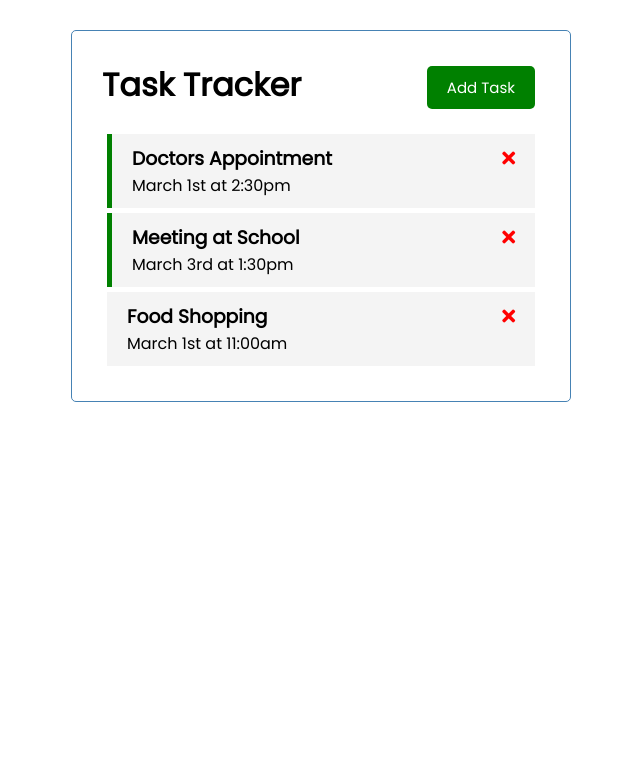
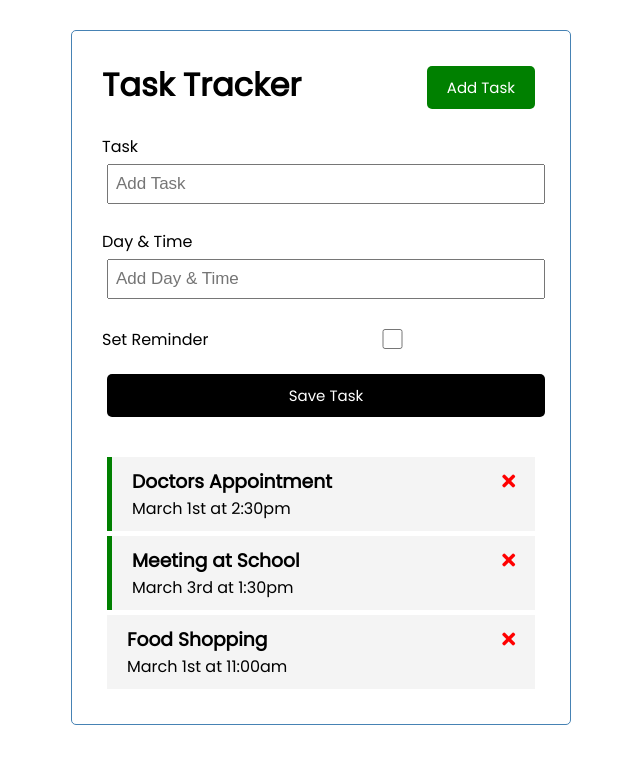
Before and after one commit to Huseinaz/vue-crash, a Vue app: page / in a window 1280 px wide. Shown: the top 764 px of the page, without its empty margins (319-959 px from the left). Built offline with nearby package versions, Linux system fonts and the light colour scheme.

Commit message:
Add task & v-model

```diff
--- a/src/App.vue
+++ b/src/App.vue
@@ -1,6 +1,7 @@
 <template>
   <div class="container">
     <Header title="Task Tracker" />
+    <AddTask @add-task="addTask" />
     <Tasks
     @toggle-reminder="toggleReminder"
     @delete-task="deleteTask" :tasks="tasks" />
@@ -10,12 +11,14 @@
 <script>
 import Header from './components/Header.vue';
 import Tasks from './components/Tasks.vue';
+import AddTask from './components/AddTask.vue'
 
 export default {
   name: 'App',
   components: {
     Header,
-    Tasks
+    Tasks,
+    AddTask
   },
   data() {
     return {
@@ -44,6 +47,9 @@
     ]
   },
   methods: {
+    addTask(task) {
+      this.tasks = [...this.tasks, task]
+    },
     deleteTask(id) {
       if(confirm('Are you sure?')) {
         this.tasks = this.tasks.filter((task) => task.id !== id)
--- /dev/null
+++ b/src/components/AddTask.vue
@@ -0,0 +1,101 @@
+<template>
+    <form @submit="onSubmit" class="add-form">
+    <div class="form-control">
+      <label>Task</label>
+      <input
+        type="text"
+        v-model="text"
+        name="text"
+        placeholder="Add Task" />
+    </div>
+    <div class="form-control">
+      <label>Day & Time</label>
+      <input
+        type="text"
+        v-model="day"
+        name="day"
+        placeholder="Add Day & Time"
+      />
+    </div>
+    <div class="form-control form-control-check">
+      <label>Set Reminder</label>
+      <input
+        type="checkbox"
+        v-model="reminder"
+        name="reminder" />
+    </div>
+
+    <input type="submit" value="Save Task" class="btn btn-block" />
+  </form>
+</template>
+
+<script>
+    export default {
+        data() {
+            return {
+                text: '',
+                day: '',
+                reminder: false
+            }
+        },
+        methods: {
+            onSubmit(e) {
+                e.preventDefault();
+                if(!this.text) {
+                    alert('Please add a task')
+                    return
+                }
+
+                const newTask = {
+                    id: Math.floor(Math.random() * 100000),
+                    text: this.text,
+                    day: this.day,
+                    reminder: this.reminder
+                }
+
+                this.$emit('add-task', newTask)
+
+                this.text = ''
+                this.day = ''
+                this.reminder = false
+            }
+        },
+    }
+</script>
+
+<style scoped>
+.add-form {
+  margin-bottom: 40px;
+}
+
+.form-control {
+  margin: 20px 0;
+}
+
+.form-control label {
+  display: block;
+}
+
+.form-control input {
+  width: 100%;
+  height: 40px;
+  margin: 5px;
+  padding: 3px 7px;
+  font-size: 17px;
+}
+
+.form-control-check {
+  display: flex;
+  align-items: center;
+  justify-content: space-between;
+}
+
+.form-control-check label {
+  flex: 1;
+}
+
+.form-control-check input {
+  flex: 2;
+  height: 20px;
+}
+</style>
```
